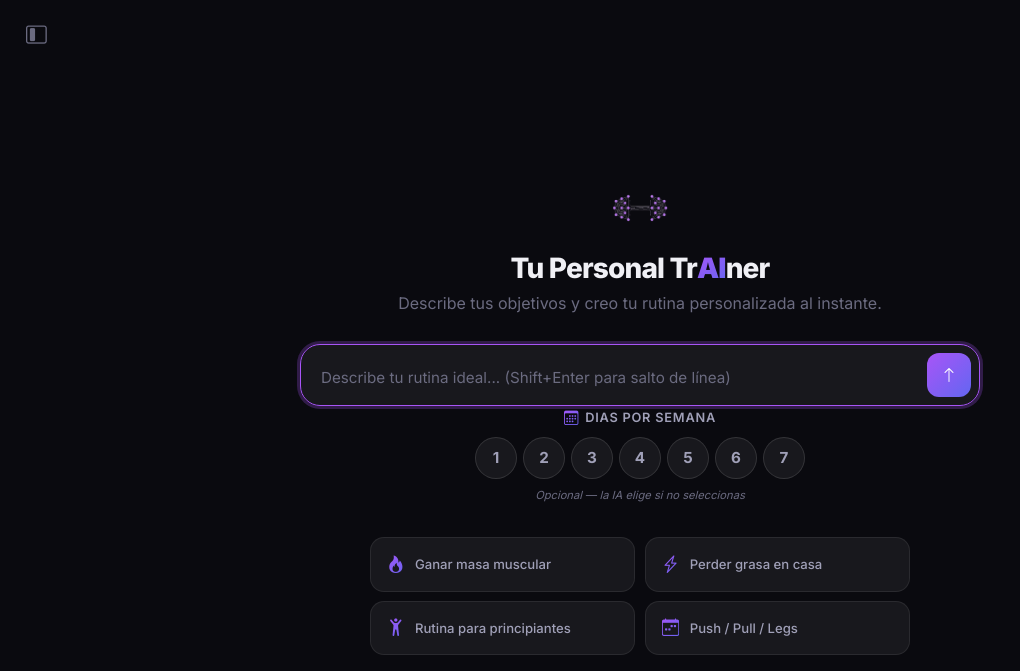
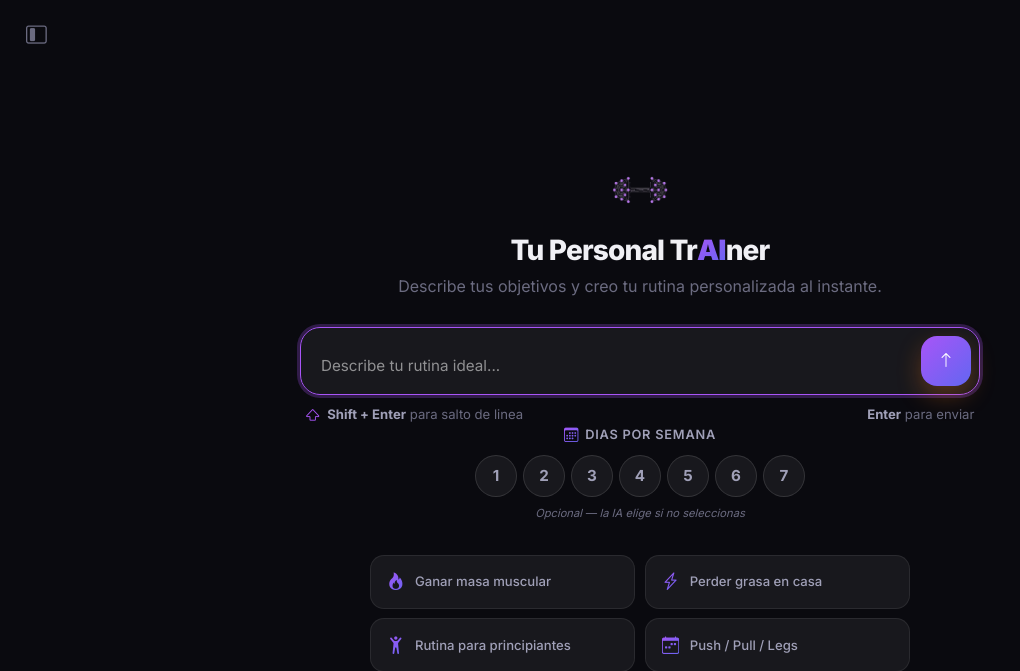
Before and after one commit to GonzaloPontnau/gym-AI, a FastAPI app: page / in a window 1280 px wide. Shown: the top 671 px of the page, without its empty margins (0-1020 px from the left). Run offline with FastAPI, Linux system fonts and the light colour scheme; data that the repository does not hold is empty.

Commit message:
feat: Mejora de la interfaz de entrada del chatbot con nuevos estilos y consejos de uso

```diff
--- a/static/css/styles.css
+++ b/static/css/styles.css
@@ -1586,12 +1586,19 @@ body.dashboard-page > .container-fluid {
   }
 
   .chatbot-input-box-lg {
-    padding: 0.5rem 0.5rem 0.5rem 1rem;
+    padding: 0.65rem 0.65rem 0.65rem 1rem;
   }
 
   .chatbot-input-box-lg input,
   .chatbot-input-box-lg textarea {
     font-size: 0.95rem;
+  }
+
+  .chatbot-input-meta {
+    flex-direction: column;
+    align-items: flex-start;
+    gap: 0.45rem;
+    padding-top: 0.6rem;
   }
 
   .day-pill {
@@ -2000,21 +2007,56 @@ body.dashboard-page > .container-fluid {
 }
 
 .chatbot-input-box-lg {
-  padding: 0.65rem 0.65rem 0.65rem 1.5rem;
-  border-radius: var(--radius-xl);
-  box-shadow: var(--shadow-md);
+  padding: 0.9rem 0.9rem 0.9rem 1.4rem;
+  border-radius: 24px;
+  border-color: rgba(255, 255, 255, 0.14);
+  background:
+    linear-gradient(180deg, rgba(255, 255, 255, 0.08), rgba(255, 255, 255, 0.03)),
+    var(--bg-glass);
+  box-shadow:
+    0 18px 50px rgba(0, 0, 0, 0.14),
+    inset 0 1px 0 rgba(255, 255, 255, 0.08);
 }
 
 .chatbot-input-box-lg input,
 .chatbot-input-box-lg textarea {
   font-size: 1.05rem;
-  padding: 0.6rem 0;
+  padding: 0.7rem 0;
+  line-height: 1.6;
 }
 
 .chatbot-input-box-lg .chatbot-send-btn {
-  width: 44px;
-  height: 44px;
-  border-radius: 12px;
+  width: 50px;
+  height: 50px;
+  border-radius: 16px;
+  box-shadow: 0 10px 24px rgba(255, 122, 26, 0.28);
+}
+
+.chatbot-input-meta {
+  display: flex;
+  align-items: center;
+  justify-content: space-between;
+  gap: 0.75rem;
+  padding: 0.7rem 0.35rem 0;
+}
+
+.chatbot-input-tip {
+  display: inline-flex;
+  align-items: center;
+  gap: 0.45rem;
+  color: var(--text-muted);
+  font-size: 0.82rem;
+  line-height: 1.2;
+}
+
+.chatbot-input-tip i {
+  color: var(--accent-start);
+  font-size: 0.9rem;
+}
+
+.chatbot-input-tip strong {
+  color: var(--text-secondary);
+  font-weight: 700;
 }
 
 /* --- Days Selector --- */
@@ -2277,6 +2319,10 @@ body.dashboard-page > .container-fluid {
 .chatbot-input-box input::placeholder,
 .chatbot-input-box textarea::placeholder {
   color: var(--text-muted);
+}
+
+.chatbot-input-box-lg textarea::placeholder {
+  color: rgba(255, 255, 255, 0.52);
 }
 
 .chatbot-send-btn {
--- a/templates/chat_initial.html
+++ b/templates/chat_initial.html
@@ -120,7 +120,7 @@
                 <div class="chatbot-input-box chatbot-input-box-lg">
                   <textarea
                     id="chatbot-input"
-                    placeholder="Describe tu rutina ideal... (Shift+Enter para salto de línea)"
+                    placeholder="Describe tu rutina ideal..."
                     required
                     autofocus
                     rows="1"
@@ -132,6 +132,16 @@
                   >
                     <i class="bi bi-arrow-up"></i>
                   </button>
+                </div>
+                <div class="chatbot-input-meta">
+                  <span class="chatbot-input-tip">
+                    <i class="bi bi-shift"></i>
+                    <span><strong>Shift + Enter</strong> para salto de linea</span>
+                  </span>
+                  <span class="chatbot-input-tip">
+                    <i class="bi bi-corner-down-left"></i>
+                    <span><strong>Enter</strong> para enviar</span>
+                  </span>
                 </div>
               </form>
             </div>
```
